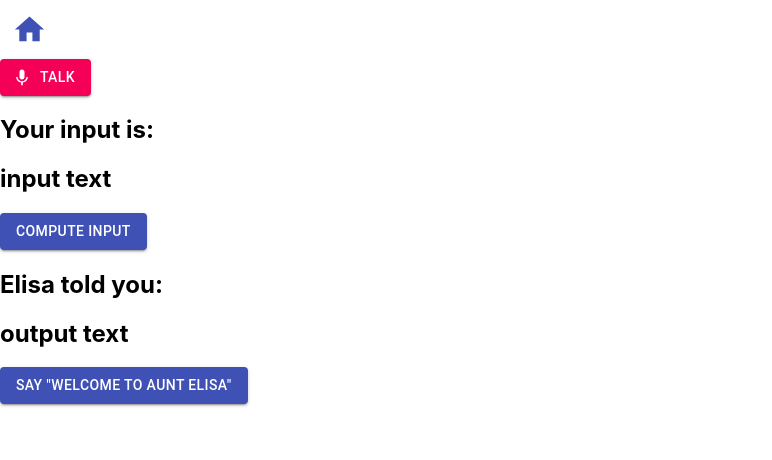
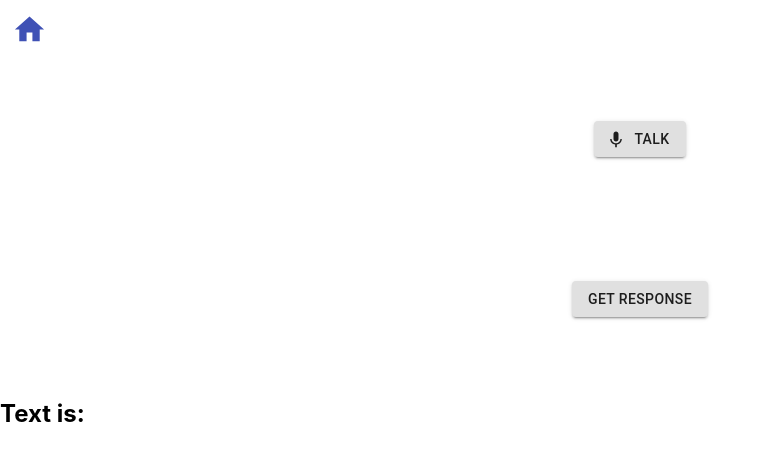
Before and after one commit to SimonScapan/AuntElisa, a React (Create React App) app in the folder frontend/auntelisa/: page /chatbot in a window 1280 px wide. Shown: the top 460 px of the page, without its empty margins (0-772 px from the left). Built offline with nearby package versions, Linux system fonts and the light colour scheme.

Commit message:
optimized frontend to actual state

```diff
--- a/frontend/auntelisa/src/Chatbot/chatbot.js
+++ b/frontend/auntelisa/src/Chatbot/chatbot.js
@@ -4,6 +4,7 @@ import IconButton from '@material-ui/core/IconButton';
 import KeyboardVoiceIcon from '@material-ui/icons/KeyboardVoice';
 import SvgIcon from '@material-ui/core/SvgIcon';
 import Button from '@material-ui/core/Button';
+import { communication } from '../backendconnection'
 
 function HomeIcon(props) {
     return (
@@ -18,8 +19,7 @@ class Chatbot extends React.Component {
   constructor() {
      super();
      this.state = {
-        inputText: 'input text',
-        outputText: 'output text'
+        text: 'initial text'
      }
   }
 
@@ -31,8 +31,8 @@ class Chatbot extends React.Component {
     recognition.onresult = (event) => {
         const speechToText = event.results[0][0].transcript;
         console.log(speechToText);
-        this.setState({ inputText: speechToText });
-        console.log(this.state.inputText);
+        this.setState({ text: speechToText });
+        console.log(this.state.text);
     }
   }
 
@@ -40,15 +40,34 @@ class Chatbot extends React.Component {
       const synth = window.speechSynthesis;
 
       const speak = (text) => {
-          var foo = new SpeechSynthesisUtterance(text);
-          foo.lang = 'en-GB';
-          synth.speak(foo);
+          var output = new SpeechSynthesisUtterance(text);
+          output.lang = 'en-GB';
+          synth.speak(output);
       };
       return speak(input);
   }
 
-  changeOutput = () => {
-    this.setState({ outputText: this.state.inputText });
+  wait = (s) => {
+    var start = new Date().getTime();
+    var end = start;
+    while(end < start + (s * 1000) ) {
+      end = new Date().getTime();
+   }
+ }
+
+  talk = () =>{
+    let inputtext = this.hear();
+    this.setState({ text: inputtext });
+    console.log(inputtext);
+    console.log(this.state.text);
+  }
+
+  response = () => {
+    let inputtext = this.state.text;
+    console.log(inputtext);
+    inputtext = communication(inputtext);
+    this.setState({ Text: inputtext });
+    this.speak(inputtext);
   }
 
   render() {
@@ -60,47 +79,30 @@ class Chatbot extends React.Component {
                 <HomeIcon fontSize="large" />
             </IconButton>
         </div>
-        <div>
-          {/* Microfone button*/}
+
+        <div style={{display: 'flex',  justifyContent:'center', alignItems:'center', height: '20vh'}}>
+          {/* Talk button*/}
           <Button
             variant="contained"
-            color="secondary"
             startIcon={<KeyboardVoiceIcon />}
-            onClick={() => {this.hear()}}
+            onClick={() => {this.talk()}}
           >
             Talk
           </Button>
         </div>
-        <div>
-          {/* input-text box*/}
-          <h2>Your input is: </h2>
-          <h2>{this.state.inputText}</h2>
-        </div>
-        <div>
-          {/* speach bubble*/}
+        <div style={{display: 'flex',  justifyContent:'center', alignItems:'center', height: '20vh'}}>
+          {/* Response button*/}
           <Button
             variant="contained"
-            size="medium"
-            color="primary"
-            onClick={() => {this.changeOutput()}}
+            onClick={() => {this.response()}}
           >
-              compute input
+            get response
           </Button>
         </div>
         <div>
-          {/* output-text box*/}
-          <h2>Elisa told you: </h2>
-          <h2>{this.state.outputText}</h2>
-        </div>
-        <div>
-          <Button
-            variant="contained"
-            size="medium"
-            color="primary"
-            onClick={() => {this.speak(this.state.outputText)}}
-          >
-              Say "Welcome to Aunt Elisa"
-          </Button>
+          {/* input-text box*/}
+          <h2>Text is: </h2>
+          <h2>{this.state.Text}</h2>
         </div>
       </div>
     );
--- a/frontend/auntelisa/src/Landingpage/landingpage.js
+++ b/frontend/auntelisa/src/Landingpage/landingpage.js
@@ -2,16 +2,23 @@ import React from 'react';
 import Button from '@material-ui/core/Button';
 import './landingpage.css';
 import {Link} from "react-router-dom";
-
+import logo from './logo.mp4';
 
 function landingpage() {
     return (
-      <div className="Landingpage" style={{display: 'flex',  justifyContent:'center', alignItems:'center', height: '60vh'}}>
-        <header className="Header">
-          <Button variant="contained" size="large" color="primary" component={Link} to={'/chatbot'}>
-            Welcome to Aunt Elisa
-          </Button>
-        </header>
+      <div className="landingpage">
+        <div style={{display: 'flex',  justifyContent:'center', height: '80vh'}}>
+          <video className='videoTag' autoPlay loop muted>
+            <source src={logo} type='video/mp4' />
+          </video>
+        </div>
+        <div style={{display: 'flex',  justifyContent:'center', alignItems:'center', height: '20vh'}}>
+          <header className="Header">
+            <Button variant="contained" size="large" color="primary" component={Link} to={'/chatbot'}>
+              Start Aunt Elisa
+            </Button>
+          </header>
+        </div>
       </div>
     );
   }
--- a/frontend/auntelisa/src/backendconnection.js
+++ b/frontend/auntelisa/src/backendconnection.js
@@ -1,38 +1,13 @@
-import $ from "./node_modules/jquery";
+import $ from "jquery";
 const SERVER = "http://localhost:5000";
 
-export function setmessage(input) {
-    console.log("setmessage",input)
+export function login(user, password) {
   let response;
   $.ajax({
-      url: SERVER+"/backend",
-      headers: {"Access-Control-Allow-Origin": "*"},
-      dataType: "text",
-      contentType: 'application/json',
-      data: JSON.stringify(input),
-      type: "SET",
-      crossDomain: true,
-      async: false,
-      success: function(serverResponse) {
-        console.log("Response: ", serverResponse);
-        response = serverResponse;
-      },
-      error: function(serverResponse) {
-        console.log("Response: ", serverResponse);
-        response = serverResponse;
-        debugger;
-        throw new Error("Error during sending message");
-      }
-    });
-    return response;
-  }
-
-export function getmessage() {
-    let response;
-    $.ajax({
-      url: SERVER+"/backend",
+    url: SERVER,
     dataType: "text",
     type: "GET",
+    crossDomain: true,
     async: false,
     success: function(serverResponse) {
       console.log("Response: ", serverResponse);
@@ -41,3 +16,21 @@ export function getmessage() {
   });
   return response;
 }
+
+export function communication(input) {
+  console.log('input in communication : ' + input);
+  let response;
+  $.ajax({
+    url: SERVER+"/backend/"+input,
+    dataType: "text",
+    type: "GET",
+    crossDomain: true,
+    async: false,
+    success: function(serverResponse) {
+      console.log("Response: ", serverResponse);
+      response = serverResponse;
+    }
+  });
+  console.log(response);
+  return response;
+}
```
Also changed, not shown: 1 other file (tests, documents, lock files or other folders). Lines whose indentation alone changed are shown as unchanged.
